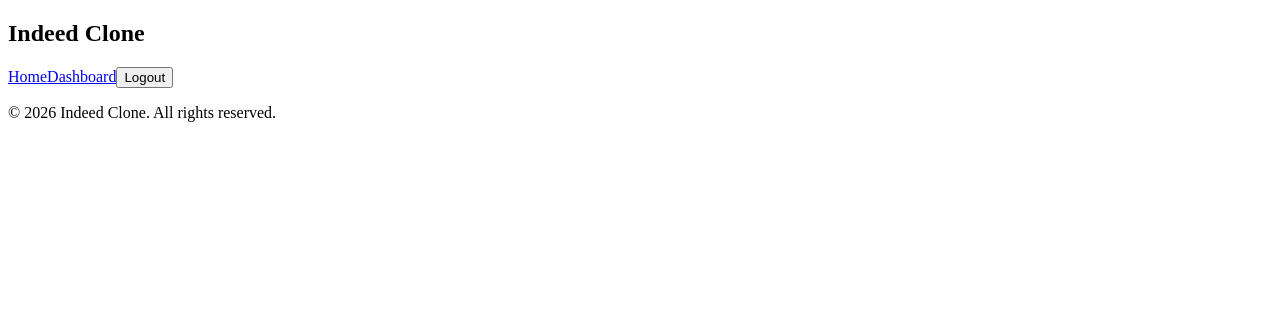
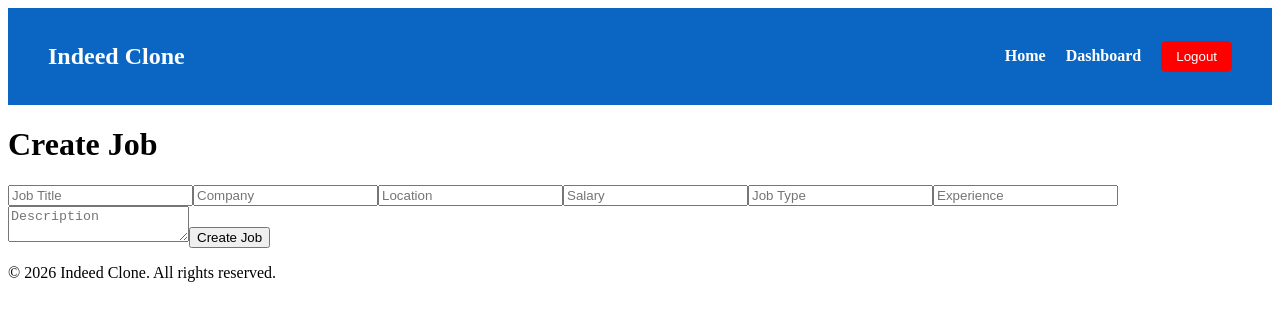
Before and after one commit to 0KASH/indeed-clone, a React app in the folder frontend/: page /dashboard/create-job in a window 1280 px wide. Shown: the top 320 px of the page. Built offline with nearby package versions, Linux system fonts and the light colour scheme; sample sign-in values are in the browser's storage; the HTML template or start-up script is replaced by a standard one.

Commit message:
Complete employer dashboard and application management

```diff
--- a/frontend/src/api/axios.js
+++ b/frontend/src/api/axios.js
@@ -2,8 +2,29 @@ import axios from "axios";
 
 
 const API = axios.create({
+
   baseURL: "http://localhost:5000/api",
+
 });
 
 
+
+API.interceptors.request.use((config) => {
+
+  const token = localStorage.getItem("token");
+
+
+  if (token) {
+
+    config.headers.Authorization = `Bearer ${token}`;
+
+  }
+
+
+  return config;
+
+});
+
+
+
 export default API;
--- a/frontend/src/components/Navbar.jsx
+++ b/frontend/src/components/Navbar.jsx
@@ -1,28 +1,24 @@
 import { Link } from "react-router-dom";
 import { useContext } from "react";
 import { AuthContext } from "../context/AuthContext";
-
 
 const Navbar = () => {
 
   const { user, logout } = useContext(AuthContext);
 
-
   return (
 
-    <nav>
+    <nav className="navbar">
 
-      <h2>
+      <h2 className="logo">
         Indeed Clone
       </h2>
 
-
-      <div>
+      <div className="nav-links">
 
         <Link to="/">
           Home
         </Link>
-
 
         {
           user ? (
@@ -33,8 +29,20 @@ const Navbar = () => {
                 Dashboard
               </Link>
 
+              {
+                user.role === "employer" && (
 
-              <button onClick={logout}>
+                  <Link to="/dashboard/create-job">
+                    Create Job
+                  </Link>
+
+                )
+              }
+
+              <button
+                className="logout-btn"
+                onClick={logout}
+              >
                 Logout
               </button>
 
@@ -48,7 +56,6 @@ const Navbar = () => {
                 Login
               </Link>
 
-
               <Link to="/register">
                 Register
               </Link>
@@ -58,9 +65,7 @@ const Navbar = () => {
           )
         }
 
-
       </div>
-
 
     </nav>
 
@@ -68,5 +73,4 @@ const Navbar = () => {
 
 };
 
-
 export default Navbar;
--- a/frontend/src/index.css
+++ b/frontend/src/index.css
@@ -0,0 +1,36 @@
+.navbar{
+  display:flex;
+  justify-content:space-between;
+  align-items:center;
+  padding:15px 40px;
+  background:#0a66c2;
+}
+
+.logo{
+  color:white;
+}
+
+.nav-links{
+  display:flex;
+  gap:20px;
+  align-items:center;
+}
+
+.nav-links a{
+  color:white;
+  text-decoration:none;
+  font-weight:bold;
+}
+
+.logout-btn{
+  background:red;
+  color:white;
+  border:none;
+  padding:8px 15px;
+  cursor:pointer;
+  border-radius:5px;
+}
+
+.logout-btn:hover{
+  background:darkred;
+}
--- a/frontend/src/main.jsx
+++ b/frontend/src/main.jsx
@@ -1,7 +1,7 @@
 import { StrictMode } from "react";
 import { createRoot } from "react-dom/client";
 import App from "./App.jsx";
-
+import "./index.css";
 import AuthProvider from "./context/AuthContext.jsx";
 
 
--- /dev/null
+++ b/frontend/src/pages/Dashboard.jsx
@@ -0,0 +1,30 @@
+import { Navigate } from "react-router-dom";
+
+
+const Dashboard = () => {
+
+  const user = JSON.parse(
+    localStorage.getItem("user")
+  );
+
+
+  if (!user) {
+
+    return <Navigate to="/login" />;
+
+  }
+
+
+  if (user.role === "employer") {
+
+    return <Navigate to="/dashboard/employer" />;
+
+  }
+
+
+  return <Navigate to="/dashboard/jobseeker" />;
+
+};
+
+
+export default Dashboard;
--- /dev/null
+++ b/frontend/src/pages/dashboard/CreateJob.jsx
@@ -0,0 +1,146 @@
+import { useState } from "react";
+import API from "../../api/axios";
+
+
+const CreateJob = () => {
+
+
+  const [form, setForm] = useState({
+
+    title: "",
+    company: "",
+    location: "",
+    salary: "",
+    jobType: "",
+    experience: "",
+    description: ""
+
+  });
+
+
+
+  const handleChange = (e)=>{
+
+    setForm({
+
+      ...form,
+
+      [e.target.name]: e.target.value
+
+    });
+
+  };
+
+
+
+  const handleSubmit = async (e)=>{
+
+    e.preventDefault();
+
+
+    try {
+
+
+      const res = await API.post(
+        "/jobs",
+        form
+      );
+
+
+      console.log(res.data);
+
+
+      alert("Job Created");
+
+
+    } catch(error){
+
+
+      console.log(
+        error.response?.data || error.message
+      );
+
+
+    }
+
+  };
+
+
+
+  return (
+
+    <div>
+
+      <h1>
+        Create Job
+      </h1>
+
+
+      <form onSubmit={handleSubmit}>
+
+
+        <input
+          name="title"
+          placeholder="Job Title"
+          onChange={handleChange}
+        />
+
+
+        <input
+          name="company"
+          placeholder="Company"
+          onChange={handleChange}
+        />
+
+
+        <input
+          name="location"
+          placeholder="Location"
+          onChange={handleChange}
+        />
+
+
+        <input
+          name="salary"
+          placeholder="Salary"
+          onChange={handleChange}
+        />
+
+
+        <input
+          name="jobType"
+          placeholder="Job Type"
+          onChange={handleChange}
+        />
+
+
+        <input
+          name="experience"
+          placeholder="Experience"
+          onChange={handleChange}
+        />
+
+
+        <textarea
+          name="description"
+          placeholder="Description"
+          onChange={handleChange}
+        />
+
+
+        <button>
+          Create Job
+        </button>
+
+
+      </form>
+
+
+    </div>
+
+  );
+
+};
+
+
+export default CreateJob;
--- /dev/null
+++ b/frontend/src/pages/dashboard/EmployerDashboard.jsx
@@ -0,0 +1,185 @@
+import { useEffect, useState } from "react";
+import API from "../../api/axios";
+import { Link } from "react-router-dom";
+
+
+const EmployerDashboard = () => {
+
+  const [data, setData] = useState(null);
+  const [jobs, setJobs] = useState([]);
+
+
+  const getDashboard = async () => {
+
+    try {
+
+      const res = await API.get("/dashboard/employer");
+
+      setData(res.data);
+
+
+    } catch (error) {
+
+      console.log(
+        error.response?.data || error.message
+      );
+
+    }
+
+  };
+
+
+
+  const getMyJobs = async () => {
+
+    try {
+
+      const res = await API.get("/jobs/my");
+
+      setJobs(res.data);
+
+
+    } catch (error) {
+
+      console.log(
+        error.response?.data || error.message
+      );
+
+    }
+
+  };
+
+  const deleteJob = async (id) => {
+
+ try {
+
+  await API.delete(`/jobs/${id}`);
+
+  alert("Job Deleted");
+
+  getMyJobs();
+
+
+ } catch(error){
+
+  console.log(
+   error.response?.data || error.message
+  );
+
+ }
+
+};
+
+
+
+  useEffect(() => {
+
+    getDashboard();
+    getMyJobs();
+
+  }, []);
+
+
+
+  if (!data) {
+
+    return <h2>Loading...</h2>;
+
+  }
+
+
+
+
+
+  return (
+
+    <div>
+
+      <h1>
+        Employer Dashboard
+      </h1>
+
+      <Link to="/dashboard/create-job">
+      <button> Create New Job</button>
+     </Link>
+
+
+      <h3>
+        Total Jobs: {data.totalJobs}
+      </h3>
+
+
+      <h3>
+        Total Applications: {data.totalApplications}
+      </h3>
+
+
+      <h3>
+        Pending Applications: {data.pendingApplications}
+      </h3>
+
+
+
+      <hr />
+
+
+      <h2>
+        My Posted Jobs
+      </h2>
+
+
+      {
+        jobs.length > 0 ? (
+
+          jobs.map((job)=>(
+
+            <div key={job._id}>
+
+              <h3>
+                {job.title}
+              </h3>
+
+
+              <p>
+                {job.company}
+              </p>
+
+
+              <p>
+                {job.location}
+              </p>
+
+              <button onClick={() => deleteJob(job._id)}>Delete</button>
+
+
+            </div>
+
+          ))
+
+        ) : (
+
+          <p>
+            No Jobs Found
+          </p>
+
+        )
+
+      }
+
+      <div>
+  <Link to={`/dashboard/job/${job._id}/applicants`}>
+    <button>View Applicants</button>
+  </Link>
+
+  <button onClick={() => deleteJob(job._id)}> Delete  </button>
+   </div>
+
+
+    </div>
+
+  );
+
+};
+
+
+export default EmployerDashboard;
--- /dev/null
+++ b/frontend/src/pages/dashboard/JobApplicants.jsx
@@ -0,0 +1,107 @@
+import { useEffect, useState } from "react";
+import { useParams } from "react-router-dom";
+import API from "../../api/axios";
+
+const JobApplicants = () => {
+
+  const { jobId } = useParams();
+
+  const [applications, setApplications] = useState([]);
+
+
+  const getApplicants = async () => {
+
+    try {
+
+      const res = await API.get(`/applications/job/${jobId}`);
+
+      setApplications(res.data);
+
+    } catch (error) {
+
+      console.log(error.response?.data || error.message);
+
+    }
+
+  };
+
+
+  const updateStatus = async (id, status) => {
+
+    try {
+
+      await API.patch(`/applications/${id}/status`, {
+        status,
+      });
+
+      getApplicants();
+
+    } catch (error) {
+
+      console.log(error.response?.data || error.message);
+
+    }
+
+  };
+
+
+  useEffect(() => {
+
+    getApplicants();
+
+  }, []);
+
+
+  return (
+
+    <div>
+
+      <h1>Job Applicants</h1>
+
+      {
+        applications.length > 0 ? (
+
+          applications.map((app) => (
+
+            <div key={app._id}>
+
+              <h3>{app.user.name}</h3>
+
+              <p>{app.user.email}</p>
+
+              <p>Status: {app.status}</p>
+
+              <button
+                onClick={() =>
+                  updateStatus(app._id, "Accepted")
+                }
+              >
+                Accept
+              </button>
+
+              <button
+                onClick={() =>
+                  updateStatus(app._id, "Rejected")
+                }
+              >
+                Reject
+              </button>
+
+            </div>
+
+          ))
+
+        ) : (
+
+          <p>No Applicants Found</p>
+
+        )
+      }
+
+    </div>
+
+  );
+
+};
+
+export default JobApplicants;
--- /dev/null
+++ b/frontend/src/pages/dashboard/JobseekerDashboard.jsx
@@ -0,0 +1,96 @@
+import { useEffect, useState } from "react";
+import API from "../../api/axios";
+
+
+const JobseekerDashboard = () => {
+
+  const [applications, setApplications] = useState([]);
+
+
+  const getApplications = async () => {
+
+    try {
+
+      const res = await API.get("/applications/my");
+
+      setApplications(res.data);
+
+
+    } catch (error) {
+
+      console.log(
+        error.response?.data || error.message
+      );
+
+    }
+
+  };
+
+
+  useEffect(() => {
+
+    getApplications();
+
+  }, []);
+
+
+
+  return (
+
+    <div>
+
+      <h1>
+        Jobseeker Dashboard
+      </h1>
+
+
+      <h2>
+        My Applications
+      </h2>
+
+
+      {
+        applications.length > 0 ? (
+
+          applications.map((app) => (
+
+            <div key={app._id}>
+
+              <h3>
+                {app.job.title}
+              </h3>
+
+
+              <p>
+                Company: {app.job.company}
+              </p>
+
+
+              <p>
+                Status: {app.status}
+              </p>
+
+
+            </div>
+
+          ))
+
+        ) : (
+
+          <p>
+            No Applications Found
+          </p>
+
+        )
+
+      }
+
+
+    </div>
+
+  );
+
+};
+
+
+export default JobseekerDashboard;
--- a/frontend/src/routes/AppRoutes.jsx
+++ b/frontend/src/routes/AppRoutes.jsx
@@ -6,9 +6,14 @@ import Register from "../pages/Register";
 
 import Navbar from "../components/Navbar";
 import Footer from "../components/Footer";
+import JobseekerDashboard from "../pages/dashboard/JobseekerDashboard";
+import EmployerDashboard from "../pages/dashboard/EmployerDashboard";
 import ProtectedRoute from "./ProtectedRoute";
 import Jobs from "../pages/Jobs";
 import JobDetails from "../pages/JobDetails";
+import CreateJob from "../pages/dashboard/CreateJob";
+import JobApplicants from "../pages/dashboard/JobApplicants";
+import Dashboard from "../pages/Dashboard";
 
 const AppRoutes = () => {
 
@@ -28,6 +33,46 @@ const AppRoutes = () => {
         <Route path="/jobs" element={<Jobs />} />
         <Route path="/jobs/:id" element={<JobDetails />}/>
 
+        <Route path="/dashboard/jobseeker" element={
+    <ProtectedRoute>
+      <JobseekerDashboard />
+    </ProtectedRoute>
+  }
+/>
+
+
+<Route path="/dashboard/employer" element={
+    <ProtectedRoute>
+      <EmployerDashboard />
+    </ProtectedRoute>
+  }
+/>
+
+<Route
+  path="/dashboard/create-job" element={
+    <ProtectedRoute>
+      <CreateJob />
+    </ProtectedRoute>
+  }
+/>
+
+<Route
+  path="/dashboard/job/:jobId/applicants"element={
+    <ProtectedRoute>
+      <JobApplicants />
+    </ProtectedRoute>
+  }
+/>
+
+
+<Route
+ path="/dashboard"
+ element={
+   <ProtectedRoute>
+     <Dashboard />
+   </ProtectedRoute>
+ }
+/>
      </Routes>
 
       <Footer />
```
Also changed, not shown: frontend/src/pages/Register.jsx (+19 -5 lines).
